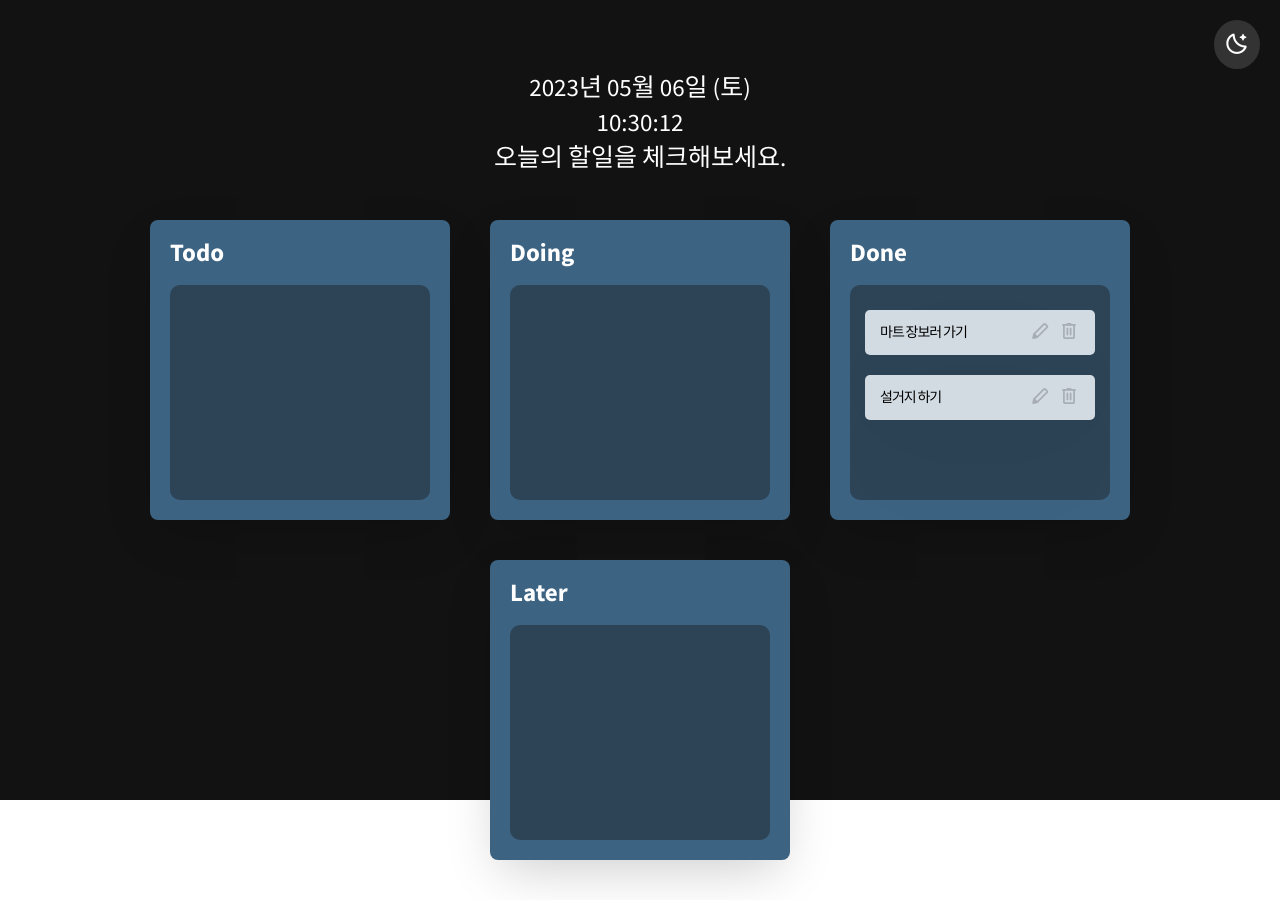
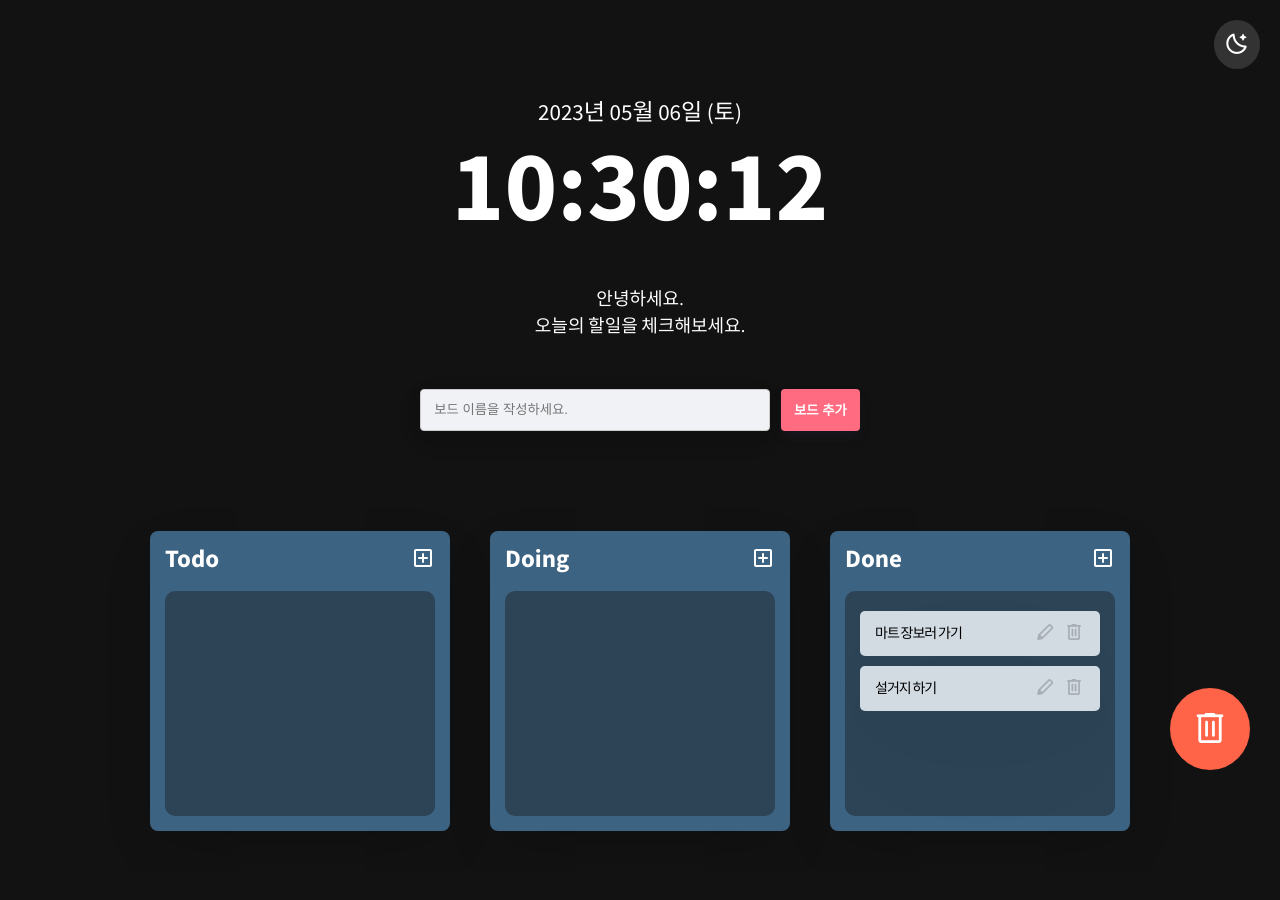
Before and after one commit to fbc93/time-rabbit-todo-app, a React (Create React App) app: page / in a window 1280 px wide. After the commit the page ends 871 px from the top, so only its background shows below. Built offline with nearby package versions, Linux system fonts and the light colour scheme.

Commit message:
Design: 보드 삭제 쓰레기통 보드와 생성 폼 컴포넌트 작업

```diff
--- a/src/App.tsx
+++ b/src/App.tsx
@@ -4,7 +4,7 @@ import { darkMode } from "./atoms";
 import BoardList from "./components/boardList";
 import { darkTheme, lightTheme } from "./theme";
 
-const GlobalStyle = createGlobalStyle`
+const GlobalStyle = createGlobalStyle<{ isDarkMode: boolean }>`
 html, body, div, span, applet, object, iframe,
 h1, h2, h3, h4, h5, h6, p, blockquote, pre,
 a, abbr, acronym, address, big, cite, code,
@@ -28,6 +28,7 @@ time, mark, audio, video {
 
 html {
   font-size:10px;
+  background-color: ${(props) => props.isDarkMode ? "#121212" : "#ffffff"};
 }
 
 /* HTML5 display-role reset for older browsers */
@@ -75,7 +76,7 @@ function App() {
   return (
     <>
       <ThemeProvider theme={isDarkMode ? darkTheme : lightTheme}>
-        <GlobalStyle />
+        <GlobalStyle isDarkMode={isDarkMode} />
         <BoardList />
       </ThemeProvider>
     </>
--- a/src/atoms.ts
+++ b/src/atoms.ts
@@ -29,7 +29,6 @@ export const boardState = atom<string[]>({
    'Todo',
    'Doing',
    'Done',
-   'Later'
   ]
 });
 
--- a/src/components/board.tsx
+++ b/src/components/board.tsx
@@ -13,12 +13,18 @@ const Wrapper = styled.div`
   width:300px;
   min-height:300px;
   margin:0em 2em 4em 2em;
-  padding:2em;
+  padding:1.5em;
   box-sizing:border-box;
   border-radius:0.8em;
   box-shadow: rgba(0, 0, 0, 0.2) 0px 18px 50px -10px;
   display: flex;
   flex-direction: column;
+  transition: all 0.2s ease-in-out;
+
+  &:hover {
+    background-color: ${(props) => props.theme.boardHover};
+    color:#333333;
+  }
 `;
 
 const BoardTitle = styled.div`
@@ -30,6 +36,15 @@ const BoardTitle = styled.div`
   .title {
     font-size:2.5rem;
     font-weight:bold;
+  }
+
+  span {
+    cursor:pointer;
+    transition: all 0.2s ease-in-out;
+
+    &:hover {
+      color:rgba(255, 71, 87,1.0);
+    }
   }
 `;
 
@@ -55,6 +70,9 @@ const Board = ({ index, boardId, toDos }: BoardProps) => {
         >
           <BoardTitle>
             <div className="title">{boardId}</div>
+            <span className="material-symbols-rounded">
+              add_box
+            </span>
           </BoardTitle>
 
           {/* To Do : Droppable */}
--- /dev/null
+++ b/src/components/boardTrashcan.tsx
@@ -0,0 +1,35 @@
+import styled from "styled-components";
+
+const TrashCan = styled.div`
+  background-color:rgba(255, 99, 72,1.0);
+  border:none;
+  color: white;
+  cursor:pointer;
+  padding:2em;
+  margin:3em;
+  transition: background-color 0.2s ease-in-out;
+  border-radius:50%;
+  opacity:1;
+
+  position: fixed;
+  bottom: 0;
+  z-index: 100;
+  right: 0;
+
+  span {
+    font-size:4rem;
+  }
+`;
+
+
+const BoardTrashCan = () => {
+  return (
+    <TrashCan>
+      <span className="material-symbols-rounded">
+        delete
+      </span>
+    </TrashCan>
+  )
+}
+
+export default BoardTrashCan;
--- a/src/components/body.tsx
+++ b/src/components/body.tsx
@@ -4,11 +4,20 @@ import styled from "styled-components";
 import { boardState, toDoState } from "../atoms";
 import { DropResult } from "react-beautiful-dnd";
 import Board from "./board";
+import CreateBoardForm from "./createBoardForm";
+import BoardTrashCan from "./boardTrashcan";
+
+const Wrapper = styled.div`
+  display:flex;
+  flex-direction:column;
+  justify-content:center;
+  align-items:center;
+`;
 
 const BoardList = styled.div`
-  padding:0 2.5em;
+  padding:0 2em;
   max-width:100%;
-  margin:0 auto;
+  margin: 0px auto;
   display:flex;
   flex-flow: wrap;
   justify-content:center;
@@ -24,7 +33,12 @@ const Body = () => {
   };
 
   return (
+    <Wrapper>
+      <CreateBoardForm />
       <DragDropContext onDragEnd={onDragEnd}>
+
+        {/* 보드 삭제 쓰레기통 */}
+        <BoardTrashCan />
 
         {/* Board : Droppable */}
         <Droppable droppableId="boardList" direction="horizontal" type="board">
@@ -46,6 +60,7 @@ const Body = () => {
         </Droppable>
 
       </DragDropContext>
+    </Wrapper>
   );
 }
 
--- /dev/null
+++ b/src/components/createBoardForm.tsx
@@ -0,0 +1,53 @@
+import styled from "styled-components";
+
+const CreateForm = styled.form`
+  margin-bottom: 10em;
+  display: flex;
+  flex-direction: row;
+  align-items: center;
+  width: 500px;
+  max-width: 100%;
+  padding: 0px 3em;
+  justify-content: space-between;
+
+
+  input {
+    width: calc(100% - 90px);
+    height:42px;
+    padding: 1em;
+    border-radius:0.3em;
+    border: transparent;
+    background-color: ${(props) => props.theme.inputBg};
+    border: 1px solid #cccccc;
+    box-shadow: rgba(17, 17, 26, 0.05) 0px 4px 16px, rgba(17, 17, 26, 0.05) 0px 8px 32px;
+    &:focus {
+      outline:none;
+    }
+  }
+
+  button {
+    height: 42px;
+    padding: 0 1em;
+    background-color:rgba(255, 107, 129,1.0);
+    border:none;
+    color: white;
+    cursor:pointer;
+    border-radius:0.3em;
+    font-weight:bold;
+    box-shadow: rgba(50, 50, 93, 0.25) 0px 6px 12px -2px, rgba(0, 0, 0, 0.3) 0px 3px 7px -3px;
+    &:hover{
+      background-color:#dc5b6f;
+    }
+  }
+`;
+
+const CreateBoardForm = () => {
+  return (
+    <CreateForm>
+      <input type="text" placeholder="보드 이름을 작성하세요." />
+      <button>보드 추가</button>
+    </CreateForm>
+  );
+}
+
+export default CreateBoardForm;
--- a/src/components/header.tsx
+++ b/src/components/header.tsx
@@ -3,15 +3,36 @@ import styled from "styled-components";
 const Wrapper = styled.div`
   font-size:2.5rem;
   text-align:center;
-  padding:3em 1em 2em;
+  padding:4em 1em 2em;
+
+  .date {
+    font-size:2.3rem;
+    margin-bottom:0.5em;
+  }
+
+  .time {
+    font-size:10rem;
+    margin-bottom:0.5em;
+    font-weight:bold;
+  }
+
+  .greeting {
+    font-size:1.8rem;
+    line-height:1.5;
+  }
 `;
 
 const Header = () => {
   return (
     <Wrapper>
-      <div>2023년 05월 06일 (토)</div>
-      <div style={{ margin: "10px 0" }}>10:30:12</div>
-      <div>오늘의 할일을 체크해보세요.</div>
+      <div className="date">2023년 05월 06일 (토)</div>
+      <div className="time">
+        10:30:12
+      </div>
+      <div className="greeting">
+        <p>안녕하세요.</p>
+        <p>오늘의 할일을 체크해보세요.</p>
+      </div>
     </Wrapper>
   );
 }
--- a/src/components/todo.tsx
+++ b/src/components/todo.tsx
@@ -4,7 +4,7 @@ import styled from "styled-components";
 const Wrapper = styled.div`
   background-color:${(props) => props.theme.todoBg};
   padding:10px 15px;
-  margin:1em 0;
+  margin:0.5em 0;
   border-radius:0.5em;
   display:flex;
   justify-content:space-between;
--- a/src/theme.ts
+++ b/src/theme.ts
@@ -8,7 +8,9 @@ export const darkTheme:DefaultTheme = {
   todoBg: "rgba(210, 218, 226,1.0)",
   onTodo:"rgba(0,0,0,1)",
   delete: "tomato",
-  button:"#333333"
+  button:"#333333",
+  inputBg:"rgba(241, 242, 246,1.0)",
+  boardHover:"rgba(241, 242, 246,1.0)"
 
 }
 
@@ -20,5 +22,7 @@ export const lightTheme:DefaultTheme = {
   todoBg: "rgba(255, 255, 255,1.0)",
   onTodo:"rgba(47, 53, 66,1.0)",
   delete:"tomato",
-  button:"#efefef"
+  button:"#efefef",
+  inputBg:"rgba(241, 242, 246,1.0)",
+  boardHover:"rgba(223, 228, 234,1.0)"
 }
```
Lines whose indentation alone changed are shown as unchanged.
